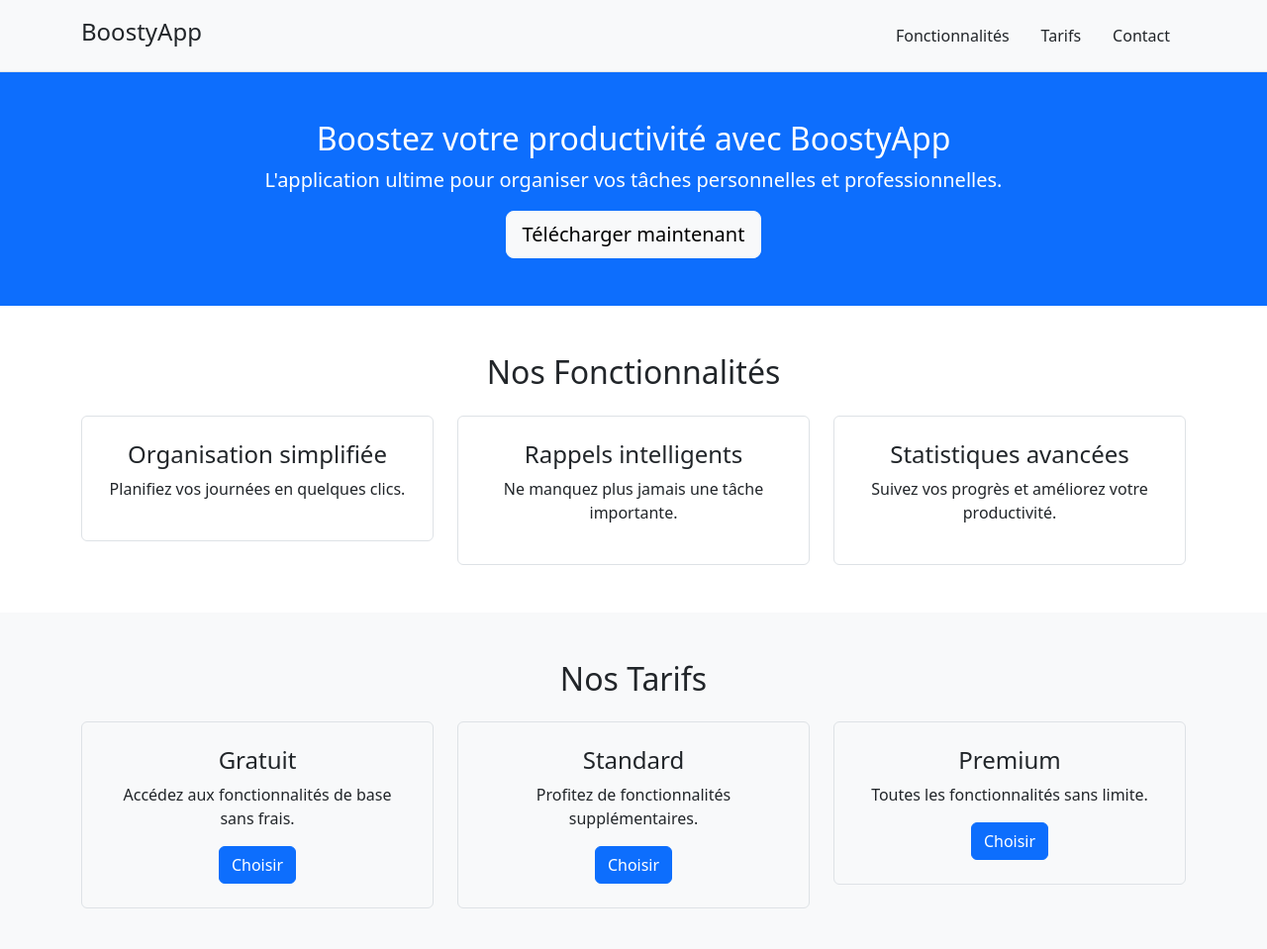
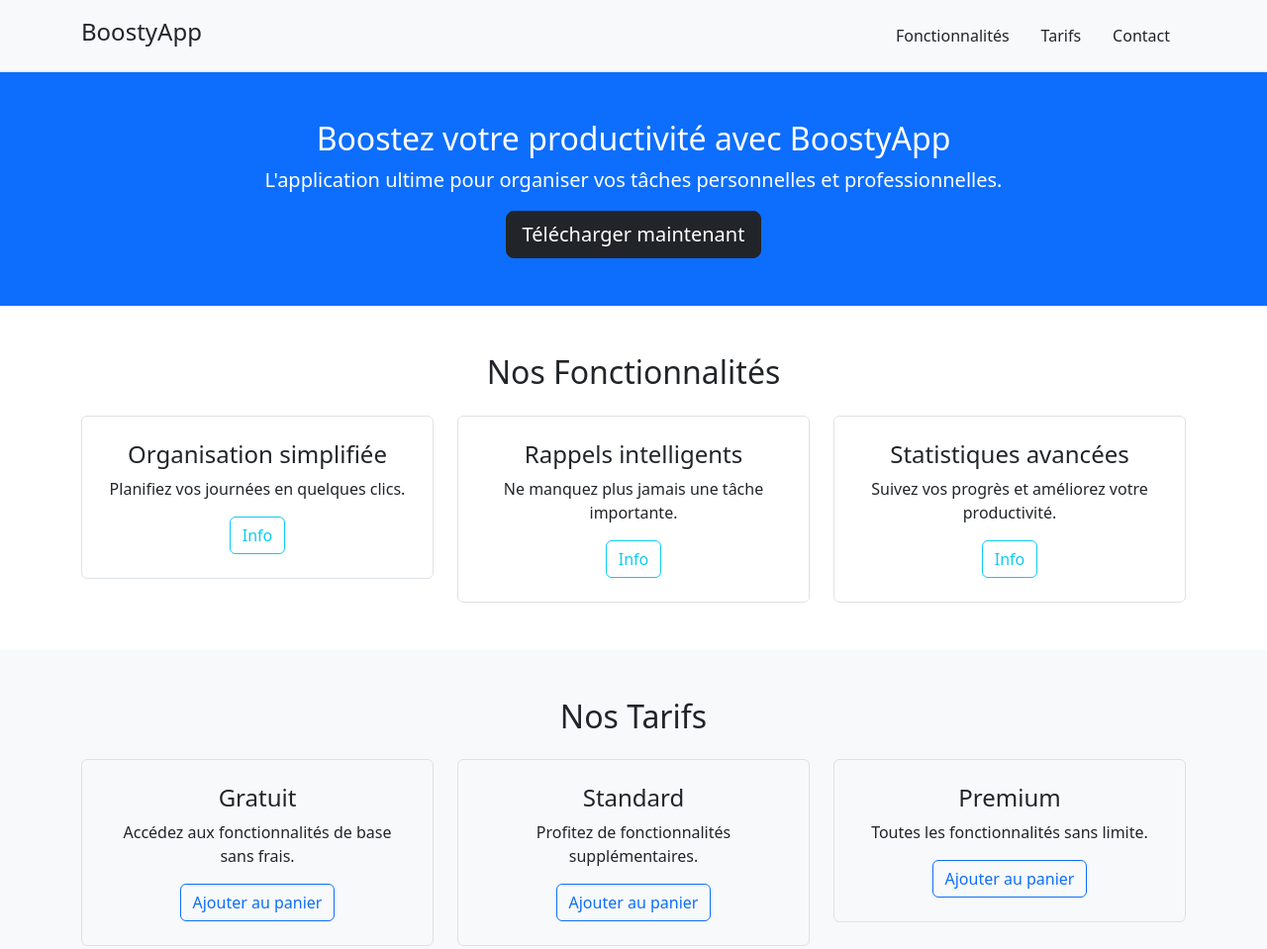
Before and after one commit to mohamedfettis/bootstrap, a plain HTML site: page index.html in a window 1280 px wide. Shown: the top 959 px of the page at 99% size. Drawn offline with nearby package versions, Linux system fonts and the light colour scheme.

Commit message:
changer les button

```diff
--- a/index.html
+++ b/index.html
@@ -4,7 +4,7 @@
     <meta charset="UTF-8">
     <meta name="viewport" content="width=device-width, initial-scale=1.0">
     <title>BoostyApp</title>
-    <!-- Bootstrap CSS -->
+    <!-- Lien vers le CSS de Bootstrap -->
     <link href="https://cdn.jsdelivr.net/npm/bootstrap@5.3.2/dist/css/bootstrap.min.css" rel="stylesheet">
 </head>
 <body>
@@ -22,16 +22,16 @@
         </div>
     </header>
 
-    <!-- Hero Section -->
+    <!-- Section Hero -->
     <section class="bg-primary text-white text-center py-5">
         <div class="container">
             <h2>Boostez votre productivité avec BoostyApp</h2>
             <p class="lead">L'application ultime pour organiser vos tâches personnelles et professionnelles.</p>
-            <a href="#" class="btn btn-light btn-lg">Télécharger maintenant</a>
+            <a href="#" class="btn btn-dark btn-lg">Télécharger maintenant</a>
         </div>
     </section>
 
-    <!-- Features Section -->
+    <!-- Section Fonctionnalités -->
     <section id="features" class="py-5">
         <div class="container text-center">
             <h2 class="mb-4">Nos Fonctionnalités</h2>
@@ -40,25 +40,31 @@
                     <div class="p-4 border rounded">
                         <h4>Organisation simplifiée</h4>
                         <p>Planifiez vos journées en quelques clics.</p>
+                        <button type="button" class="btn btn-outline-info">Info</button>
+
                     </div>
                 </div>
                 <div class="col-md-4">
                     <div class="p-4 border rounded">
                         <h4>Rappels intelligents</h4>
                         <p>Ne manquez plus jamais une tâche importante.</p>
+                        <button type="button" class="btn btn-outline-info">Info</button>
+
                     </div>
                 </div>
                 <div class="col-md-4">
                     <div class="p-4 border rounded">
                         <h4>Statistiques avancées</h4>
                         <p>Suivez vos progrès et améliorez votre productivité.</p>
+                        <button type="button" class="btn btn-outline-info">Info</button>
+
                     </div>
                 </div>
             </div>
         </div>
     </section>
 
-    <!-- Pricing Section -->
+    <!-- Section Tarifs -->
     <section id="pricing" class="bg-light py-5">
         <div class="container text-center">
             <h2 class="mb-4">Nos Tarifs</h2>
@@ -67,28 +73,28 @@
                     <div class="p-4 border rounded">
                         <h4>Gratuit</h4>
                         <p>Accédez aux fonctionnalités de base sans frais.</p>
-                        <a href="#" class="btn btn-primary">Choisir</a>
+                        <button type="button" class="btn btn-outline-primary">Ajouter au panier</button>
                     </div>
                 </div>
                 <div class="col-md-4">
                     <div class="p-4 border rounded">
                         <h4>Standard</h4>
                         <p>Profitez de fonctionnalités supplémentaires.</p>
-                        <a href="#" class="btn btn-primary">Choisir</a>
+                        <button type="button" class="btn btn-outline-primary">Ajouter au panier</button>
                     </div>
                 </div>
                 <div class="col-md-4">
                     <div class="p-4 border rounded">
                         <h4>Premium</h4>
                         <p>Toutes les fonctionnalités sans limite.</p>
-                        <a href="#" class="btn btn-primary">Choisir</a>
+                        <button type="button" class="btn btn-outline-primary">Ajouter au panier</button>
                     </div>
                 </div>
             </div>
         </div>
     </section>
 
-    <!-- Contact Section -->
+    <!-- Section Contact -->
     <section id="contact" class="py-5">
         <div class="container">
             <h2 class="text-center mb-4">Contactez-nous</h2>
@@ -120,4 +126,6 @@
     </footer>
 
     <!-- Bootstrap JS -->
-    <script src="https://cdn.jsdelivr.net/npm/bootstrap@5.3.2/dist/js/bootstrap.bundle.min.js"></script
+    <script src="https://cdn.jsdelivr.net/npm/bootstrap@5.3.2/dist/js/bootstrap.bundle.min.js"></script>
+</body>
+</html>
```
